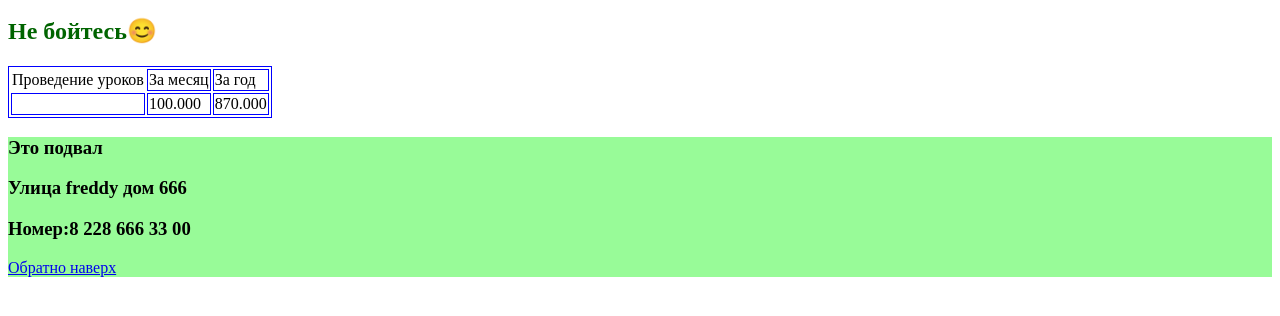
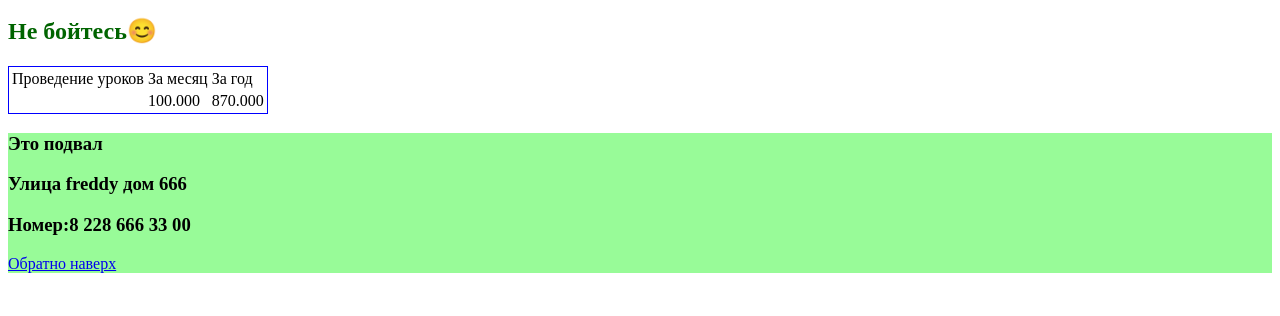
Before and after one commit to mejkafnfaf/site, a plain HTML site: page index.html in a window 1280 px wide. Shown: the part 184-500 px from the top of the page. Drawn offline with Linux system fonts and the light colour scheme.

Commit message:
Update index.html

```diff
--- a/index.html
+++ b/index.html
@@ -13,14 +13,14 @@
         <table style="border:1px solid blue;">
         <tr>
             <td>Проведение уроков</td>
-            <td style="border:1px solid blue;">За месяц</td>
-            <td style="border:1px solid blue;">За год</td>
+            <td>За месяц</td>
+            <td>За год</td>
         </tr>
 
         <tr>
-            <td style="border:1px solid blue;"></td>
-            <td style="border:1px solid blue;">100.000</td>
-            <td style="border:1px solid blue;">870.000</td>
+            <td></td>
+            <td>100.000</td>
+            <td>870.000</td>
         </tr>
         </table>
     </main>
```
